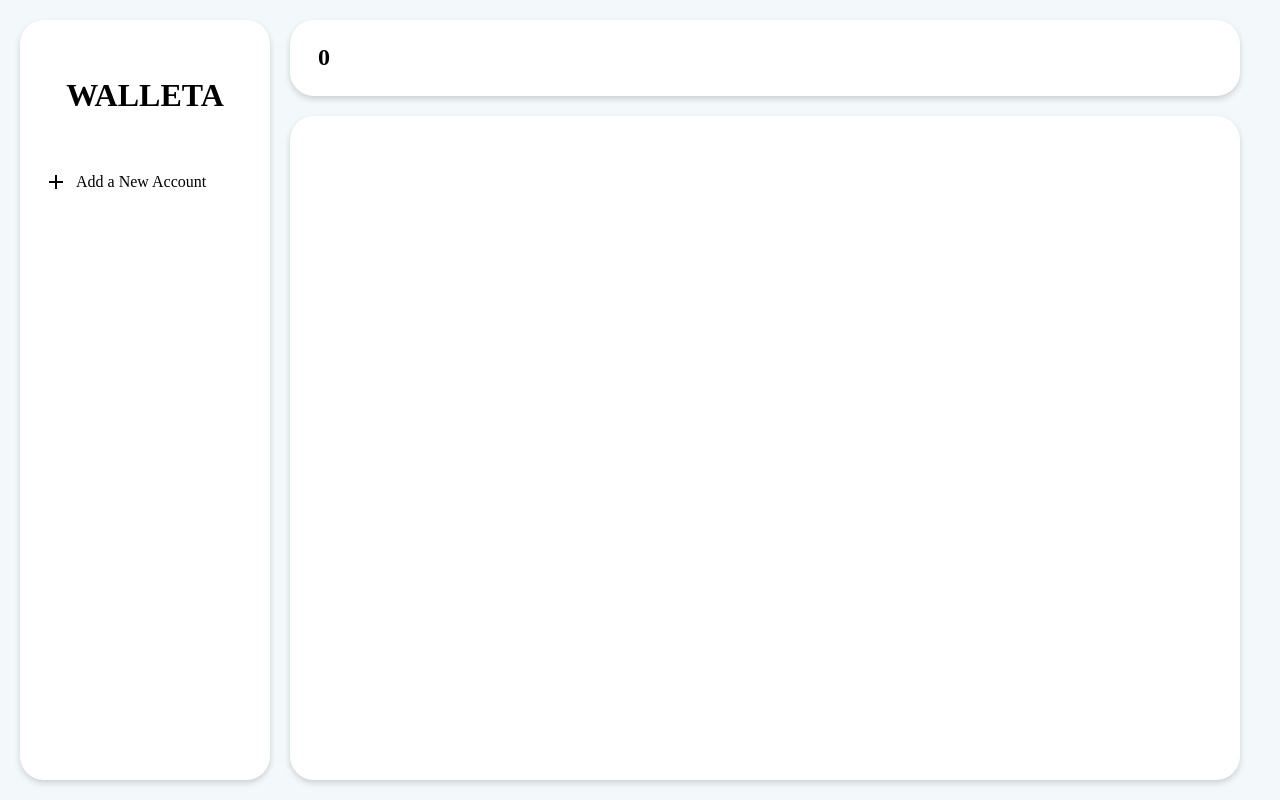
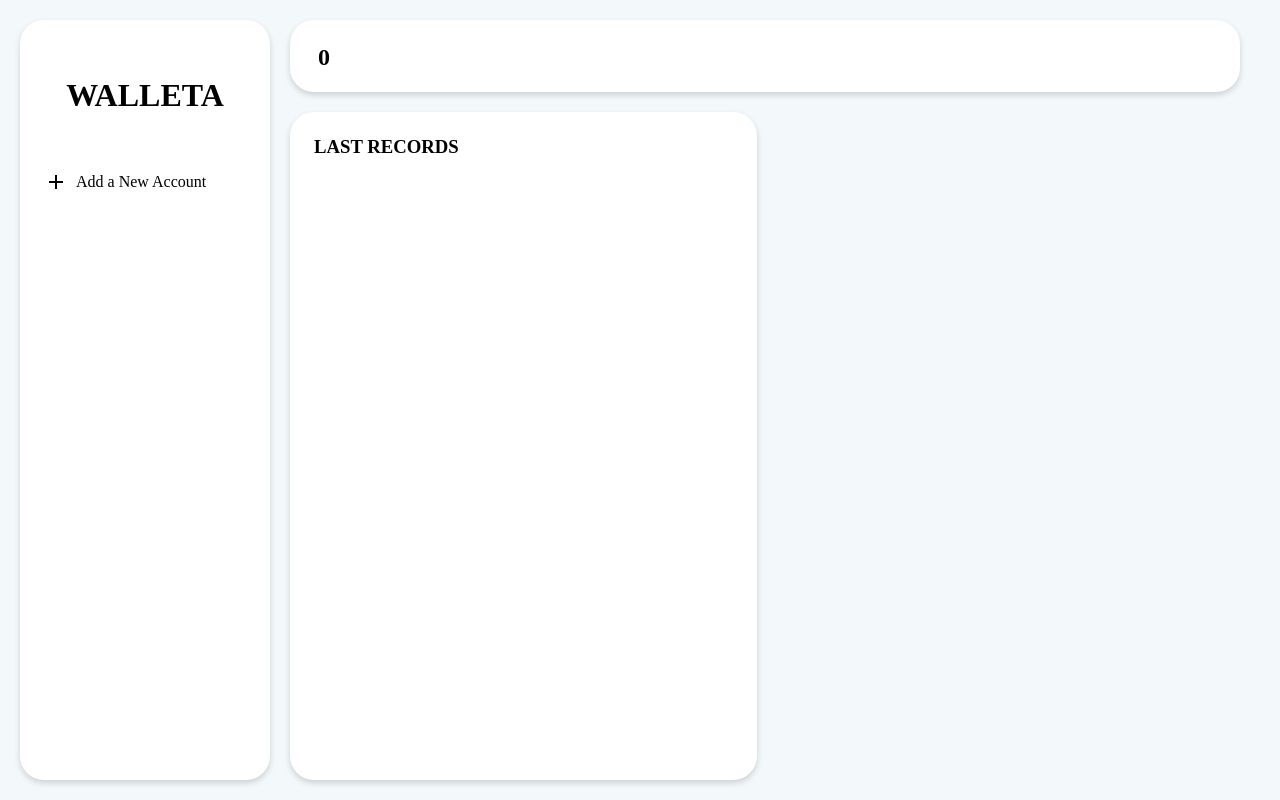
Before and after one commit to herve26/walleta, a React (Create React App) app: page / in a window 1280 px wide. Built offline with nearby package versions, Linux system fonts and the light colour scheme.

Commit message:
Wired the Record List to the App

```diff
--- a/src/Main/MainView.js
+++ b/src/Main/MainView.js
@@ -3,6 +3,7 @@ import styled from "styled-components";
 import { connect } from 'react-redux';
 
 import { PanelContainer } from '../Components/Panel';
+import RecordList from './RecordList';
 
 function getSelectedAccounts(accounts){
 	return accounts.filter((value, index) => value.selected)
@@ -11,7 +12,9 @@ function getSelectedAccounts(accounts){
 function getAccountRecord(account, records){
 	let accountRecords = []
 	for (var i = account.records.length - 1; i >= 0; i--) {
-	 	accountRecords.push(records[account.records[i]])
+		const rec = {...records[account.records[i]], accountColor: account.color}
+		// rec.accountColor = account.color
+	 	accountRecords.push(rec)
 	 }
 	 return accountRecords;
 }
@@ -47,7 +50,7 @@ const Container = styled.div`
 const BalanceContainer = styled(PanelContainer)`
 	/*border: 1px solid red;*/
 	width: auto;
-	height: auto;
+	height: 4.5rem;
 	margin: 0;
 	padding: 24px;
 `
@@ -56,9 +59,17 @@ const CurrencyContainer = styled.span`
 	padding-right: 4px;
 `
 
-const RecordsContainer = styled(PanelContainer)`
+const RecordsContainer = styled.div`
 	margin-top: 20px;
 	width: auto;
+	height: calc(100% - 4.5rem - 20px);
+	/*border: 1px solid red;*/
+`
+const RecordListContainer = styled.div`
+	width: calc(50% - 8px);
+	margin-right: 8px;
+	height: 100%;
+	/*border: 1px solid red;*/
 `
 
 function MainView({accounts, records}) {
@@ -66,11 +77,14 @@ function MainView({accounts, records}) {
 	const accountsArr = getSelectedAccounts(Object.values(accounts))
 	console.log(records)
 	let balance = 0;
+	let recordsArr = []
 	accountsArr.forEach((account, index) => {
 		const accountRecords = getAccountRecord(account, records)
+		recordsArr = [...recordsArr, ...accountRecords]
 		balance += getAccountBalance(account, accountRecords)
 	})
-	console.log(balance)
+	console.log(recordsArr)
+	// recordsArr = recordss
   	return (
 	  	<Container as="main">
 	  		<BalanceContainer as='h2'>
@@ -78,7 +92,7 @@ function MainView({accounts, records}) {
 	  			{balance}
 	  		</BalanceContainer>
 	  		<RecordsContainer>
-
+	  			<RecordListContainer><RecordList records={recordsArr}/></RecordListContainer>
 	  		</RecordsContainer>
 	  	</Container>
   	)
--- a/src/Main/Record.js
+++ b/src/Main/Record.js
@@ -5,12 +5,12 @@ import PropTypes from 'prop-types'
 import AddIcon from '@material-ui/icons/Add'
 
 const Container = styled.div`
-	border: 1px solid ${({color}) => (color)};
-	padding: 4px;
+	/*border: 1px solid ${({color}) => (color)};*/
+	padding: 8px;
 	border-radius: 24px;
 	display: flex;
 	align-items: center;
-	margin-bottom: 8px;
+	margin-bottom: 24px;
 	&:last-child{
 		margin-bottom: none
 	}
@@ -51,10 +51,10 @@ const AmountContainer = styled.h4`
 const DateContainer = styled.span`
 	/*border: 1px solid yellow;*/
 `
-export default function Record({category, note, amount, date, color, Icon, isAdd, symbol}){
+export default function Record({category, note, amount, date, color, accountColor, Icon, isAdd, symbol}){
 	const amountMeta = {color: isAdd ? 'green': 'red', sign: isAdd ? '+' : '-'}
 	return (
-		<Container color={color}>
+		<Container color={amountMeta.color}>
 			<IconContainer color={color}><Icon/></IconContainer>
 			<ContentContainer>
 				<CategoryContainer>{category}</CategoryContainer>
--- a/src/Main/RecordList.js
+++ b/src/Main/RecordList.js
@@ -5,11 +5,15 @@ import PropTypes from 'prop-types';
 import { PanelContainer } from '../Components/Panel';
 import Record from './Record';
 import categories from '../categories';
+import accountColors from '../colors.json';
 
 const Container = styled(PanelContainer)`
 	width: auto;
 	padding: 24px;
 	height: 100%;
+	/*border: 1px solid blue;*/
+	display: flex;
+	flex-direction: column;
 `
 const Header = styled.h3`
 	/*border: 1px solid red;*/
@@ -19,6 +23,8 @@ const Header = styled.h3`
 `
 const Content = styled.div`
 	/*border: 1px solid red;*/
+	overflow-y:auto;
+
 `
 function getCategory(category){
 	const catArr = category.split(',')
@@ -55,6 +61,7 @@ export default function RecordList({records}){
 				note={record.note}
 				amount={record.amount}
 				date={record.date}
+				accountColor={accountColors[record.accountColor]}
 			/>
 		)
 	})
```
Also changed, not shown: 1 other file (tests, documents, lock files or other folders).
